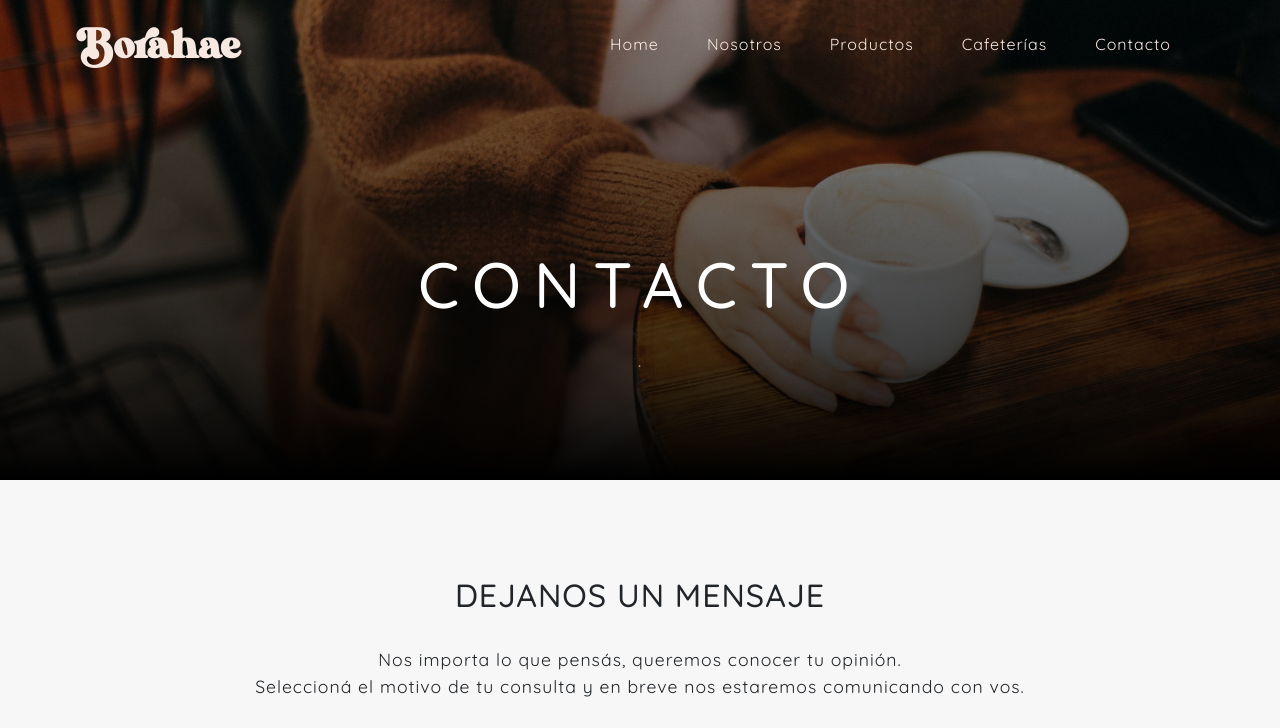
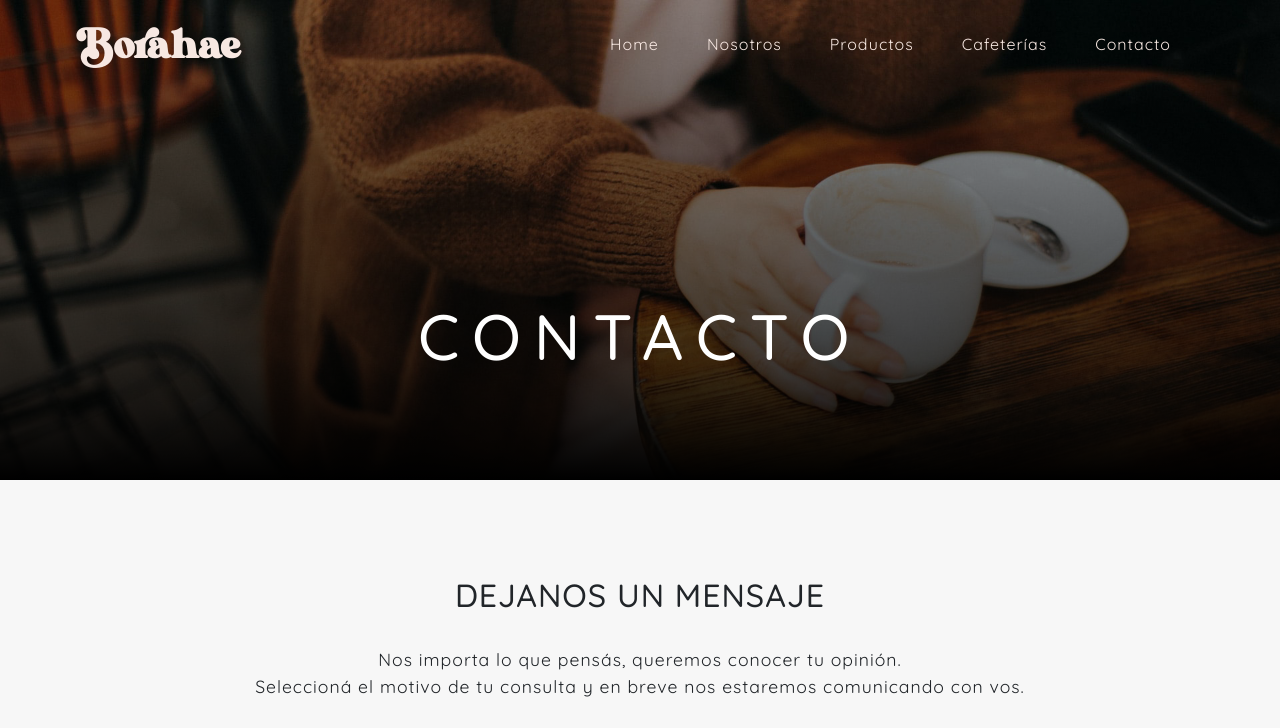
Before and after one commit to danisac21/proyecto-borahae-clase15, a website: page pages/contacto.html in a window 1280 px wide. Shown: the top 728 px of the page. Drawn offline with nearby package versions, Linux system fonts and the light colour scheme; a script that the page names is missing.

Commit message:
contacto ok

```diff
--- a/pages/contacto.html
+++ b/pages/contacto.html
@@ -48,8 +48,7 @@
         <header class="masthead-contacto">
             <div class="container d-flex h-100 align-items-center">
                 <div class="mx-auto text-center">
-                    <h1 class="mx-auto my-0 wow animate__animated animate__zoomIn">contacto</h1><br>
-                    <h2 class="mx-auto mt-2 mb-5">.</h2>
+                    <h1 class="mx-auto my-0 wow animate__animated animate__zoomIn">contacto</h1>
                 </div>
             </div>
         </header>
```
